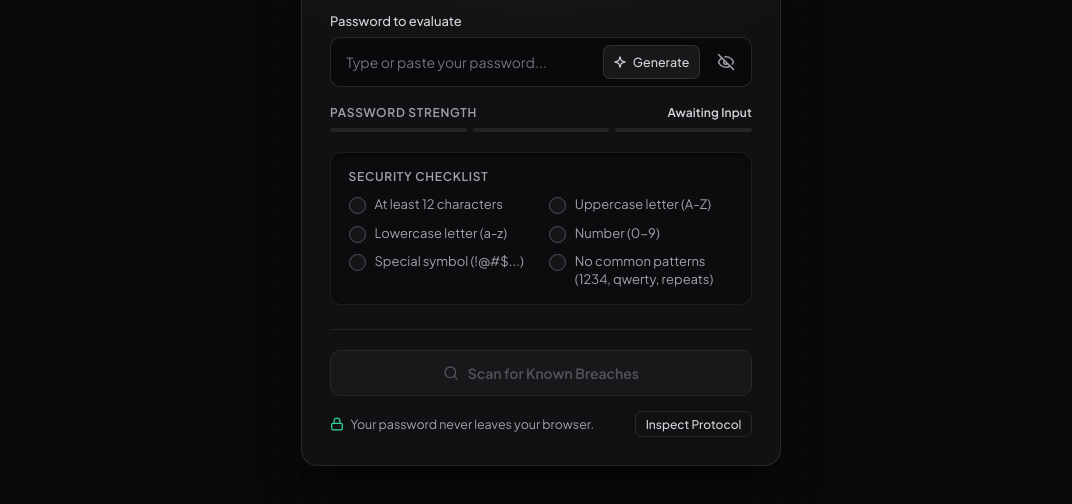
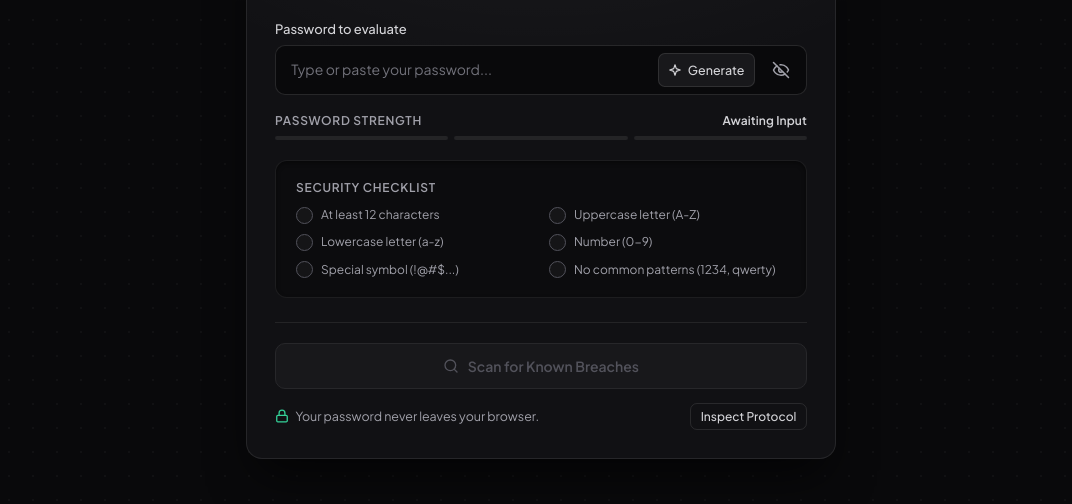
Before and after one commit to Ganat1337/hashlight-checker, a website with bundled scripts: page index.html in a window 1280 px wide. Shown: the part 208-712 px from the top of the page, without its empty margins (99-1171 px from the left). Built offline with nearby package versions, Linux system fonts and the light colour scheme.

Commit message:
style: update card layout and checklist styling
Adjust container width, spacing, and font sizes to improve UI readability and alignment. Removed redundant checklist pattern text.

```diff
--- a/css/style.css
+++ b/css/style.css
@@ -92,7 +92,7 @@ body[data-strength="strong"],
 /* Main Card Container */
 .hashlight-card {
   width: 100%;
-  max-width: 480px;
+  max-width: 590px;
   background: var(--card-bg);
   border: 1px solid var(--card-border);
   border-top-color: rgba(255, 255, 255, 0.16);
@@ -528,7 +528,7 @@ body[data-strength="strong"],
   background: #0c0c0e;
   border: 1px solid rgba(255, 255, 255, 0.07);
   border-radius: 12px;
-  padding: 1rem 1.1rem;
+  padding: 1.15rem 1.25rem;
   box-shadow: inset 0 2px 4px rgba(0, 0, 0, 0.4);
 }
 
@@ -552,9 +552,9 @@ body[data-strength="strong"],
 
 .checklist-item {
   display: flex;
-  align-items: flex-start;
-  gap: 0.55rem;
-  font-size: 0.8125rem;
+  align-items: center;
+  gap: 0.5rem;
+  font-size: 0.75rem;
   line-height: 1.35;
   color: var(--text-muted);
   transition: color 0.2s ease;
@@ -563,7 +563,6 @@ body[data-strength="strong"],
 .indicator-icon {
   width: 17px;
   height: 17px;
-  margin-top: 1px;
   border-radius: 50%;
   background: rgba(255, 255, 255, 0.04);
   border: 1.5px solid #52525b;
--- a/index.html
+++ b/index.html
@@ -296,7 +296,7 @@
                 <polyline points="20 6 9 17 4 12" />
               </svg>
             </span>
-            <span>No common patterns (1234, qwerty, repeats)</span>
+            <span>No common patterns (1234, qwerty)</span>
           </li>
         </ul>
       </section>
```
